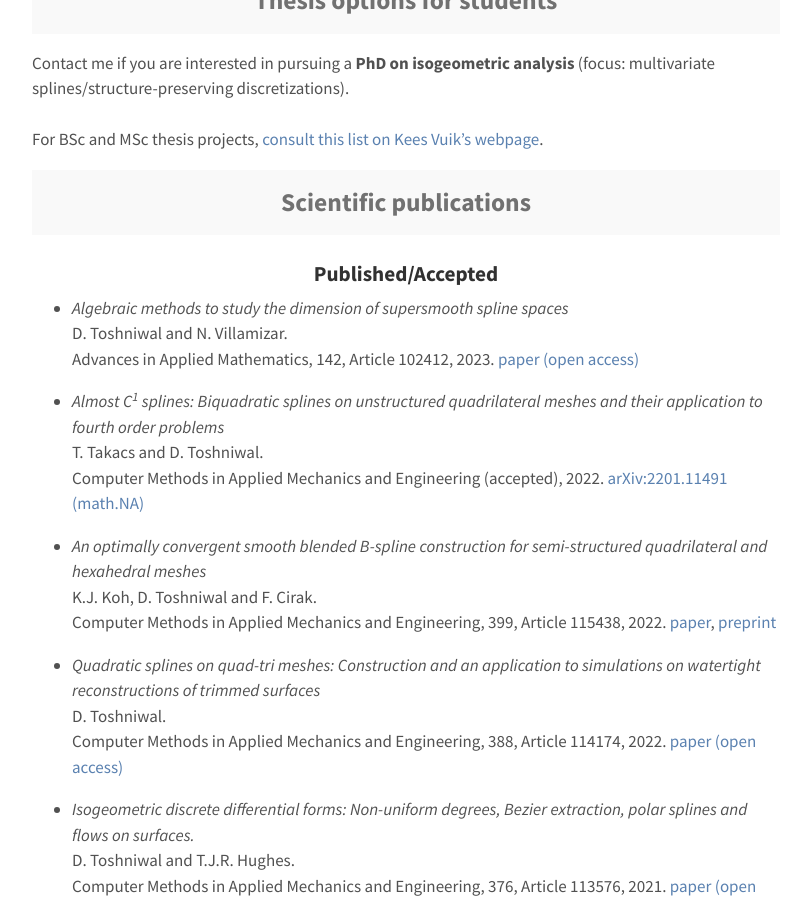
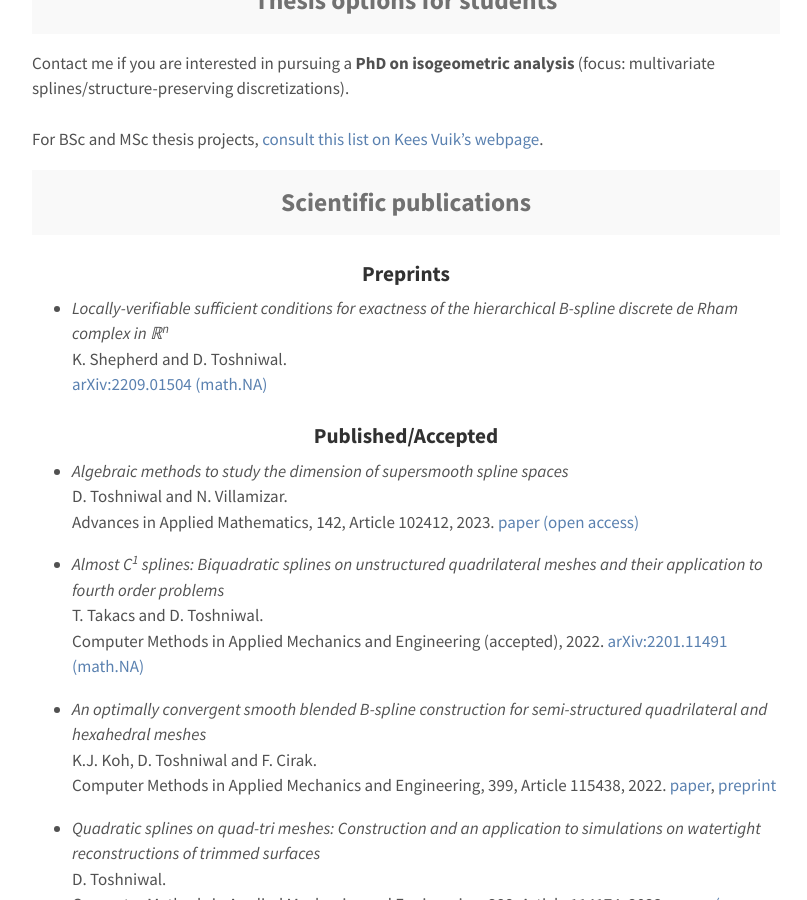
Before and after one commit to dtoshniwal/dtoshniwal.github.io, a Jekyll site: the page built from research.md, in a window 1280 px wide and 900 px high, scrolled down 615 px. Shown: the whole window, without its empty margins (234-1041 px from the left). Built offline with Jekyll 4.4.1, drawn with Linux system fonts in a browser that asks for light colours.

Commit message:
Update pubs

```diff
--- a/research.md
+++ b/research.md
@@ -34,7 +34,14 @@ For BSc and MSc thesis projects, [consult this list on Kees Vuik's webpage](http
 
 
 <h2 class="message" align="center">Scientific publications</h2>
-<!--<h3 align="center">Preprints</h3>-->
+<h3 align="center">Preprints</h3>
+
+* <i>Locally-verifiable sufficient conditions for exactness of the hierarchical B-spline discrete de Rham complex in ℝ<sup>n</sup></i>
+<br>
+K. Shepherd and D. Toshniwal.
+<br>
+[arXiv:2209.01504 (math.NA)](https://arxiv.org/abs/2209.01504/)
+
 
 <h3 align="center">Published/Accepted</h3>
 
```
